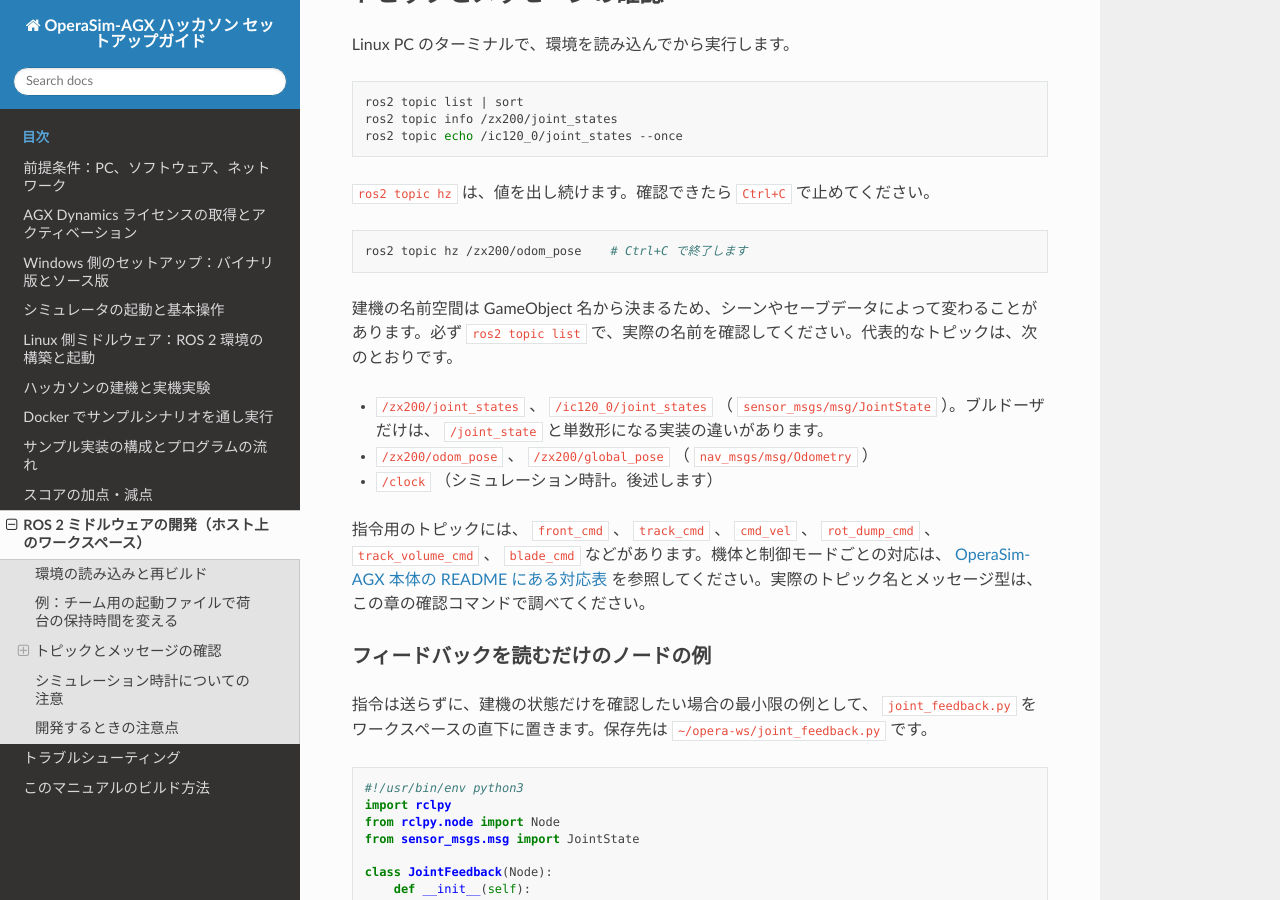
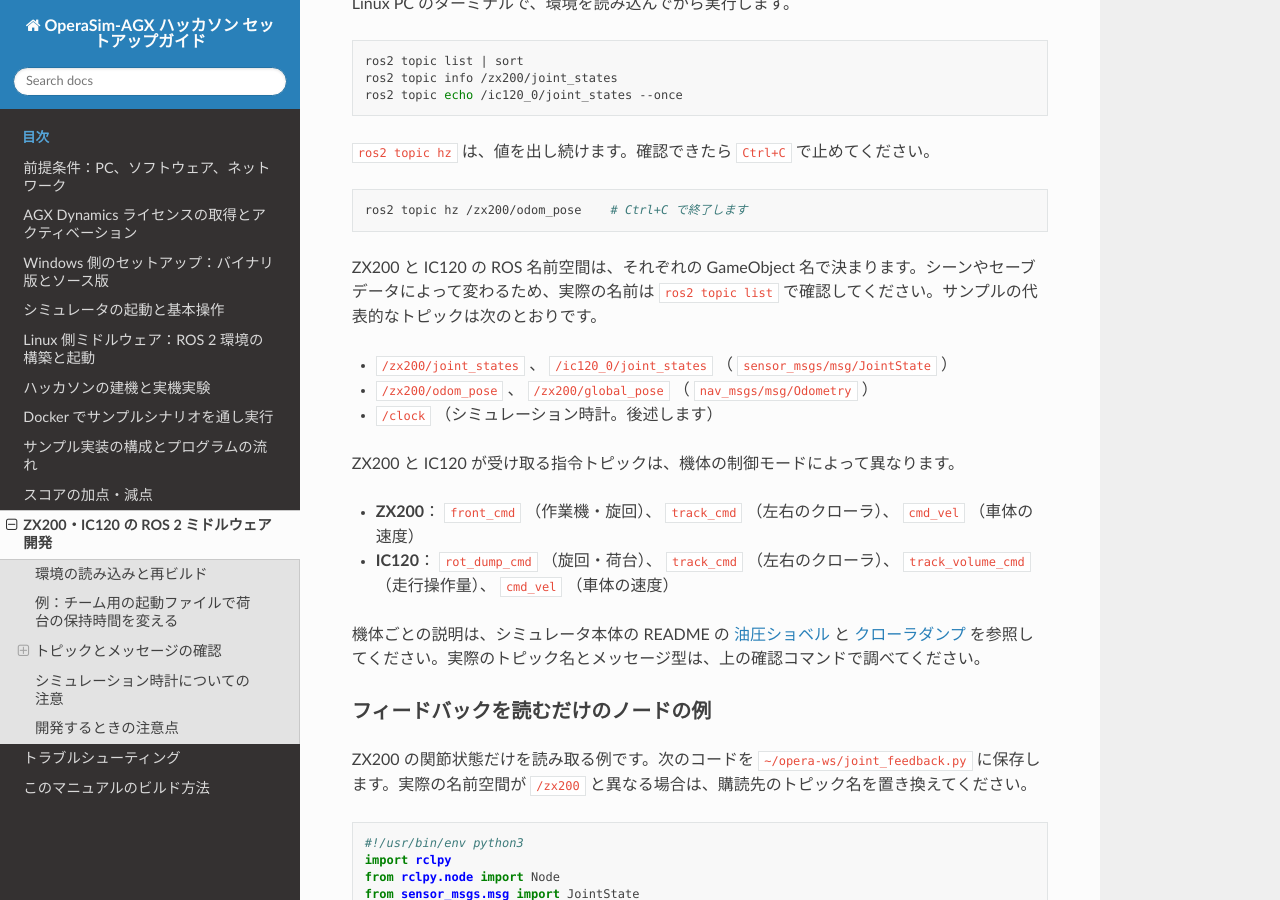
Before and after one commit to pwri-opera/OperaSim-AGX-hackathon-doc, a Sphinx documentation site: the page built from source/development.rst, in a window 1280 px wide and 900 px high, scrolled down 2020 px. Built offline with Sphinx 7.4.7 and the Read the Docs theme 3.1.0, drawn with Linux system fonts in a browser that asks for light colours; some of the changed text lies outside the part shown.

Commit message:
docs: focus the development guide on ZX200 and IC120
Remove bulldozer-specific material and organize ROS 2 command topics by the two hackathon machines.

```diff
--- a/source/development.rst
+++ b/source/development.rst
@@ -1,8 +1,8 @@
 ==============================================================
-ROS 2 ミドルウェアの開発（ホスト上のワークスペース）
+ZX200・IC120 の ROS 2 ミドルウェア開発
 ==============================================================
 
-この章では、 :doc:`linux-middleware` で作成した ``$HOME/opera-ws`` を使い、自分の ROS 2 ノードや設定を編集して再ビルドします。ソースは ``src/`` 、ビルド成果物は ``build/`` と ``install/`` 、ログは ``log/`` に保存されます。一連の動きを手軽にテストする Docker 環境は :doc:`sample-run` を参照してください。
+この章では、 :doc:`linux-middleware` で作成した ``$HOME/opera-ws`` を使い、油圧ショベル ZX200 とクローラダンプ IC120 の自律制御ノードや設定を編集して再ビルドします。ソースは ``src/`` 、ビルド成果物は ``build/`` と ``install/`` 、ログは ``log/`` に保存されます。
 
 サンプルのどこを変更するかを調べるときは、 :doc:`sample-implementation` のパッケージ構成とプログラムの流れを参照してください。
 
@@ -29,7 +29,7 @@ ROS 2 ミドルウェアの開発（ホスト上のワークスペース）
 
 ビルド後は、ノードを実行するターミナルで ``source "$HOME/opera-ws/install/setup.bash"`` を読み込み直し、ノードを再起動してください。依存パッケージに変更がない場合は、 ``colcon build --symlink-install --packages-select <pkg>`` で対象を絞れます。依存関係を変えた場合やパッケージを追加した場合は、 ``rosdep install --from-paths src --ignore-src --rosdistro humble -r -y`` を実行し、 ``--packages-up-to`` で依存パッケージもビルドします。
 
-サンプルの経路データは ``$HOME/opera-ws/waypoints.csv`` に置き、launch はワークスペース直下から実行します。列は ``id,pos_x,pos_y,pos_z,rot_x,rot_y,rot_z,rot_w,xy_goal_tol,des_lin_vel,state`` です。
+IC120 の経路データは ``$HOME/opera-ws/waypoints.csv`` に置き、起動コマンドはワークスペース直下で実行します。CSV の列は ``id,pos_x,pos_y,pos_z,rot_x,rot_y,rot_z,rot_w,xy_goal_tol,des_lin_vel,state`` です。
 
 例：チーム用の起動ファイルで荷台の保持時間を変える
 ----------------------------------------------------
@@ -77,18 +77,23 @@ Linux PC のターミナルで、環境を読み込んでから実行します
 
    ros2 topic hz /zx200/odom_pose    # Ctrl+C で終了します
 
-建機の名前空間は GameObject 名から決まるため、シーンやセーブデータによって変わることがあります。必ず ``ros2 topic list`` で、実際の名前を確認してください。代表的なトピックは、次のとおりです。
+ZX200 と IC120 の ROS 名前空間は、それぞれの GameObject 名で決まります。シーンやセーブデータによって変わるため、実際の名前は ``ros2 topic list`` で確認してください。サンプルの代表的なトピックは次のとおりです。
 
-- ``/zx200/joint_states`` 、 ``/ic120_0/joint_states`` （ ``sensor_msgs/msg/JointState`` ）。ブルドーザだけは、 ``/joint_state`` と単数形になる実装の違いがあります。
+- ``/zx200/joint_states`` 、 ``/ic120_0/joint_states`` （ ``sensor_msgs/msg/JointState`` ）
 - ``/zx200/odom_pose`` 、 ``/zx200/global_pose`` （ ``nav_msgs/msg/Odometry`` ）
 - ``/clock`` （シミュレーション時計。後述します）
 
-指令用のトピックには、 ``front_cmd`` 、 ``track_cmd`` 、 ``cmd_vel`` 、 ``rot_dump_cmd`` 、 ``track_volume_cmd`` 、 ``blade_cmd`` などがあります。機体と制御モードごとの対応は、 `OperaSim-AGX 本体の README にある対応表 <https://github.com/pwri-opera/OperaSim-AGX/blob/hackathon/README.md#指令値の設定>`_ を参照してください。実際のトピック名とメッセージ型は、この章の確認コマンドで調べてください。
+ZX200 と IC120 が受け取る指令トピックは、機体の制御モードによって異なります。
+
+- **ZX200**： ``front_cmd`` （作業機・旋回）、 ``track_cmd`` （左右のクローラ）、 ``cmd_vel`` （車体の速度）
+- **IC120**： ``rot_dump_cmd`` （旋回・荷台）、 ``track_cmd`` （左右のクローラ）、 ``track_volume_cmd`` （走行操作量）、 ``cmd_vel`` （車体の速度）
+
+機体ごとの説明は、シミュレータ本体の README の `油圧ショベル <https://github.com/pwri-opera/OperaSim-AGX/blob/hackathon/README.md#油圧ショベル>`_ と `クローラダンプ <https://github.com/pwri-opera/OperaSim-AGX/blob/hackathon/README.md#クローラダンプ>`_ を参照してください。実際のトピック名とメッセージ型は、上の確認コマンドで調べてください。
 
 フィードバックを読むだけのノードの例
 ~~~~~~~~~~~~~~~~~~~~~~~~~~~~~~~~~~~~~~
 
-指令は送らずに、建機の状態だけを確認したい場合の最小限の例として、 ``joint_feedback.py`` をワークスペースの直下に置きます。保存先は ``~/opera-ws/joint_feedback.py`` です。
+ZX200 の関節状態だけを読み取る例です。次のコードを ``~/opera-ws/joint_feedback.py`` に保存します。実際の名前空間が ``/zx200`` と異なる場合は、購読先のトピック名を置き換えてください。
 
 .. code-block:: python
 
--- a/source/index.rst
+++ b/source/index.rst
@@ -95,7 +95,7 @@ Windows 側のセットアップが終わったら、試したいことに合わ
    * - :doc:`scoring`
      - シミュレータの加点・減点項目と、正式な競技ルールの確認先
    * - :doc:`development`
-     - ホスト上の ``~/opera-ws`` での ROS 2 開発、トピックの確認、シミュレーション時計の注意点
+     - ZX200・IC120 の ROS 2 開発、トピックの確認、シミュレーション時計の注意点
    * - :doc:`troubleshooting`
      - 症状別の確認ポイントと対処
    * - :doc:`building-docs`
```
